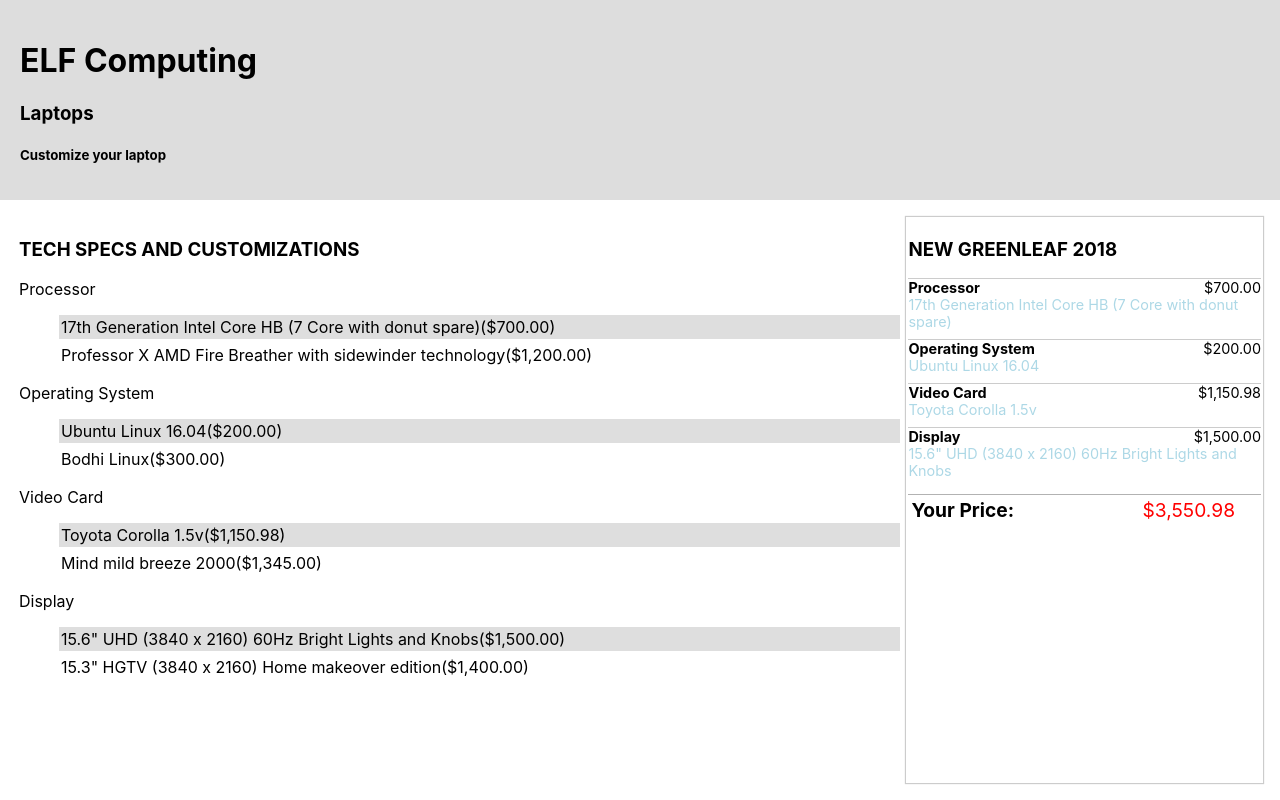
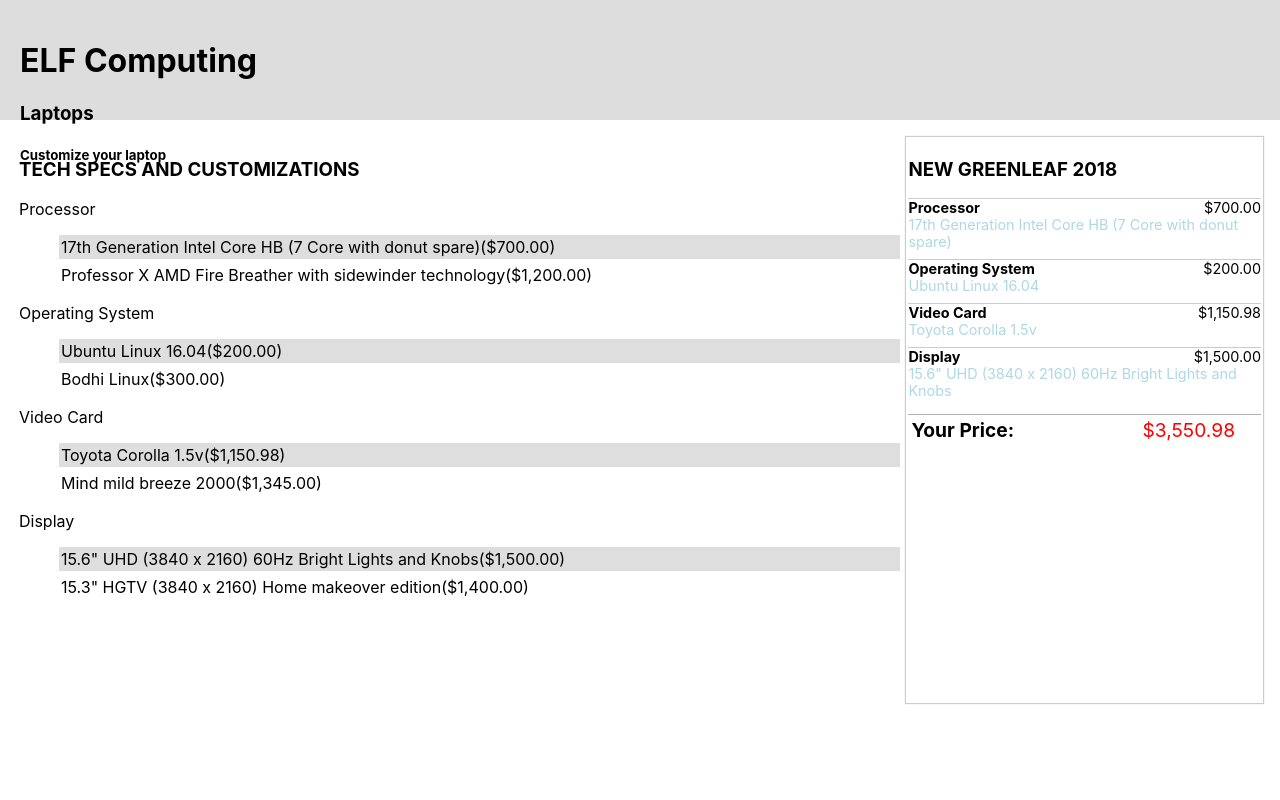
Before and after one commit to thinkful-ei-bee/joel-quonn-laptop-configuration, a React (Create React App) app: page / in a window 1280 px wide. Built offline with nearby package versions, Linux system fonts and the light colour scheme.

Commit message:
reduce header height

```diff
--- a/src/App.css
+++ b/src/App.css
@@ -5,7 +5,7 @@
 header {
   background-color: #DDDDDD;
   padding: 20px;
-  height: 25%;
+  height: 15%;
 }
 
 main {
```
